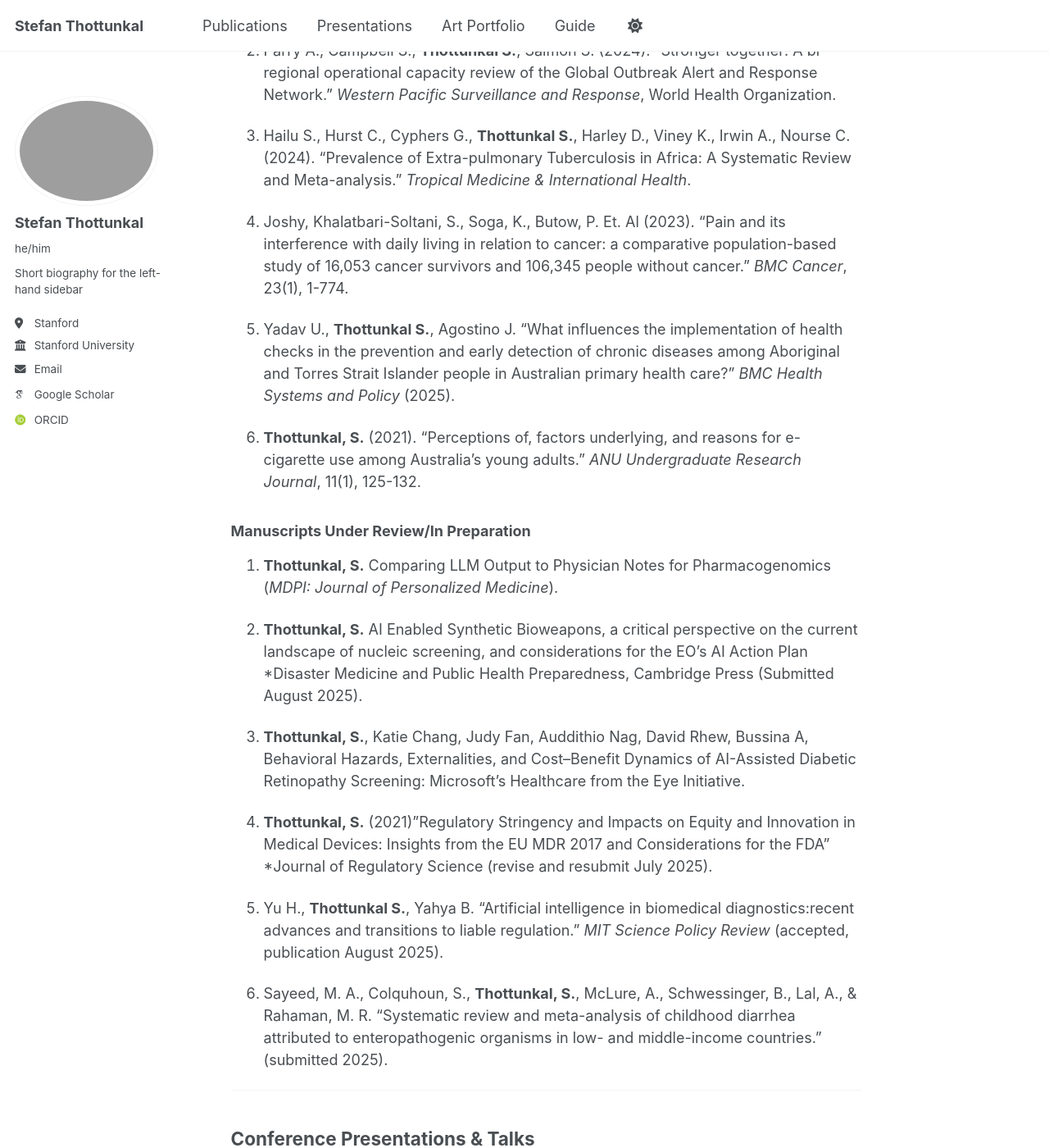
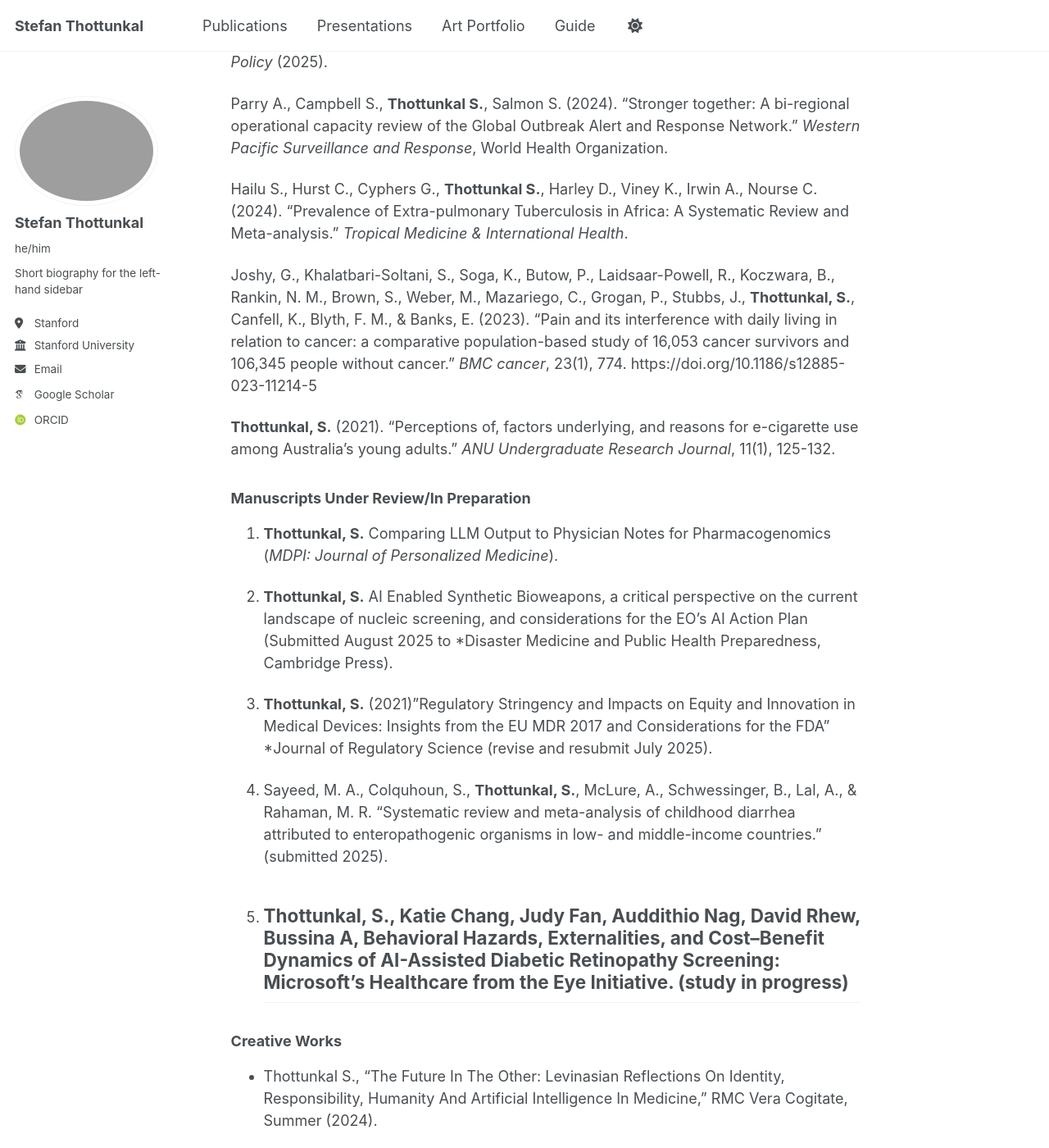
Before and after one commit to Stef-01/Stef-01, a Jekyll site: the page built from _pages/about.md, in a window 1280 px wide and 1400 px high, scrolled down 1326 px. Shown: the whole window at 82% size. Built offline with Jekyll 4.4.1, drawn with Linux system fonts in a browser that asks for light colours; some web fonts are replaced; a script that is not in the unit is left out; some of the changed text lies outside the part shown.

Commit message:
Update about.md

```diff
--- a/_pages/about.md
+++ b/_pages/about.md
@@ -19,20 +19,17 @@ redirect_from:
 * GPA: 4.075/4.0
 * Thesis: AI methods for pharmacogenomics-based prescribing in clinical practice
 * Advisor: Prof. Palaniappan
-* SCPKU AI Enabled Public Health Study Tour (Peking University Exchange program)
 
 **Doctor of Medicine** | Macquarie University | 2023-2027
-* Currently on intercalation for Master's degree
+* Currently on a one year break for Master's degree
 
 **Bachelor of Health Science with First Class Honors** | Australian National University | 2019-2023
 * GPA: 6.92/7.0
-* 2020 Charles Darwin University Indigenous Cultures and the Environment Exchange Course
 
-**Certificate 3 in Process Manufacturing** | Kirana College | 2019-2020
+**Certificate 3 in Process Manufacturing** | Kirana College | 2019
 
 **QUAD Fellowship** | 2025-2026
 * Fellowship designed to strengthen ties among emerging leaders across QUAD nations
-* Research-to-policy translation programming through engagement with diplomats and government officials
 
 ---
 
@@ -40,37 +37,50 @@ redirect_from:
 
 ### Peer-Reviewed Articles
 
-1. **Thottunkal, S.**; Spahn, C.; Wang, B.; Rohatgi, N.; Hong, J.; Khandelwal, A.; Palaniappan, L. (2025). "Clinician Experiences at the Frontier of Pharmacogenomics and Future Directions." *MDPI: Journal of Personalized Medicine*, 15(7), 294. https://doi.org/10.3390/jpm15070294
+Yu H., **Thottunkal S.**, Yahya B. Et Al. 2025 "Artificial intelligence in biomedical diagnostics:recent advances and transitions to liable regulation." *MIT Science Policy Review*.
 
-2. Parry A., Campbell S., **Thottunkal S.**, Salmon S. (2024). "Stronger together: A bi-regional operational capacity review of the Global Outbreak Alert and Response Network." *Western Pacific Surveillance and Response*, World Health Organization.
+**Thottunkal, S.**; Spahn, C.; Wang, B.; Rohatgi, N.; Hong, J.; Khandelwal, A.; Palaniappan, L. (2025). "Clinician Experiences at the Frontier of Pharmacogenomics and Future Directions." *MDPI: Journal of Personalized Medicine*, 15(7), 294. https://doi.org/10.3390/jpm15070294
 
-3. Hailu S., Hurst C., Cyphers G., **Thottunkal S.**, Harley D., Viney K., Irwin A., Nourse C. (2024). "Prevalence of Extra-pulmonary Tuberculosis in Africa: A Systematic Review and Meta-analysis." *Tropical Medicine & International Health*.
+Yadav U., **Thottunkal S.**, Agostino J. "What influences the implementation of health checks in the prevention and early detection of chronic diseases among Aboriginal and Torres Strait Islander people in Australian primary health care?" *BMC Health Systems and Policy* (2025).
 
-4. Joshy, Khalatbari-Soltani, S., Soga, K., Butow, P. Et. Al (2023). "Pain and its interference with daily living in relation to cancer: a comparative population-based study of 16,053 cancer survivors and 106,345 people without cancer." *BMC Cancer*, 23(1), 1-774.
+Parry A., Campbell S., **Thottunkal S.**, Salmon S. (2024). "Stronger together: A bi-regional operational capacity review of the Global Outbreak Alert and Response Network." *Western Pacific Surveillance and Response*, World Health Organization.
 
-5. Yadav U., **Thottunkal S.**, Agostino J. "What influences the implementation of health checks in the prevention and early detection of chronic diseases among Aboriginal and Torres Strait Islander people in Australian primary health care?" *BMC Health Systems and Policy* (2025).
+Hailu S., Hurst C., Cyphers G., **Thottunkal S.**, Harley D., Viney K., Irwin A., Nourse C. (2024). "Prevalence of Extra-pulmonary Tuberculosis in Africa: A Systematic Review and Meta-analysis." *Tropical Medicine & International Health*.
 
-6. **Thottunkal, S.** (2021). "Perceptions of, factors underlying, and reasons for e-cigarette use among Australia's young adults." *ANU Undergraduate Research Journal*, 11(1), 125-132.
+Joshy, G., Khalatbari-Soltani, S., Soga, K., Butow, P., Laidsaar-Powell, R., Koczwara, B., Rankin, N. M., Brown, S., Weber, M., Mazariego, C., Grogan, P., Stubbs, J., **Thottunkal, S.**, Canfell, K., Blyth, F. M., & Banks, E. (2023). "Pain and its interference with daily living in relation to cancer: a comparative population-based study of 16,053 cancer survivors and 106,345 people without cancer." *BMC cancer*, 23(1), 774. https://doi.org/10.1186/s12885-023-11214-5
+
+**Thottunkal, S.** (2021). "Perceptions of, factors underlying, and reasons for e-cigarette use among Australia's young adults." *ANU Undergraduate Research Journal*, 11(1), 125-132.
 
 ### Manuscripts Under Review/In Preparation
 
+
 1. **Thottunkal, S.** Comparing LLM Output to Physician Notes for Pharmacogenomics (*MDPI: Journal of Personalized Medicine*).
 
-2. **Thottunkal, S.** AI Enabled Synthetic Bioweapons, a critical perspective on the current landscape of nucleic screening, and considerations for the EO's AI Action Plan *Disaster Medicine and Public Health Preparedness, Cambridge Press (Submitted August 2025).
+2. **Thottunkal, S.** AI Enabled Synthetic Bioweapons, a critical perspective on the current landscape of nucleic screening, and considerations for the EO's AI Action Plan (Submitted August 2025 to *Disaster Medicine and Public Health Preparedness, Cambridge Press).
 
-3. **Thottunkal, S.**, Katie Chang, Judy Fan, Auddithio Nag, David Rhew, Bussina A, Behavioral Hazards, Externalities, and Cost–Benefit Dynamics of AI-Assisted Diabetic Retinopathy Screening: Microsoft's Healthcare from the Eye Initiative.
 
 4. **Thottunkal, S.** (2021)"Regulatory Stringency and Impacts on Equity and Innovation in Medical Devices: Insights from the EU MDR 2017 and Considerations for the FDA" *Journal of Regulatory Science (revise and resubmit July 2025).
 
-5. Yu H., **Thottunkal S.**, Yahya B. "Artificial intelligence in biomedical diagnostics:recent advances and transitions to liable regulation." *MIT Science Policy Review* (accepted, publication August 2025).
+5. Sayeed, M. A., Colquhoun, S., **Thottunkal, S.**, McLure, A., Schwessinger, B., Lal, A., & Rahaman, M. R. "Systematic review and meta-analysis of childhood diarrhea attributed to enteropathogenic organisms in low- and middle-income countries." (submitted 2025).
 
-6. Sayeed, M. A., Colquhoun, S., **Thottunkal, S.**, McLure, A., Schwessinger, B., Lal, A., & Rahaman, M. R. "Systematic review and meta-analysis of childhood diarrhea attributed to enteropathogenic organisms in low- and middle-income countries." (submitted 2025).
+3. **Thottunkal, S.**, Katie Chang, Judy Fan, Auddithio Nag, David Rhew, Bussina A, Behavioral Hazards, Externalities, and Cost–Benefit Dynamics of AI-Assisted Diabetic Retinopathy Screening: Microsoft's Healthcare from the Eye Initiative. (study in progress)
+---
+
+###  Creative Works
+
+
+* Thottunkal S., "The Future In The Other: Levinasian Reflections On Identity, Responsibility, Humanity And Artificial Intelligence In Medicine," RMC Vera Cogitate, Summer (2024).
+
+* Thottunkal S. “Charles Darwin', 'The Singularity' and 'Mass Extinction” – Ceramics, 2021 Burgmann Journal Artwork Publication
+
+* Thottunkal S. "Journey of my life" 2018 QLD Creative Generations Exhibiiton
+
 
 ---
 
 ## Conference Presentations & Talks
 
-### Invited Presentations
+###  Presentations
 
 **Stanford Prevention Research Centre Grand Rounds** | Stanford Medicine | 2025
 * "Development and evaluation of an LLM Pharmacogenomics tool to integrate PGx in everyday clinical decision making"
```
Also changed, not shown: other parts of _pages/about.md (+5 -7 lines).
